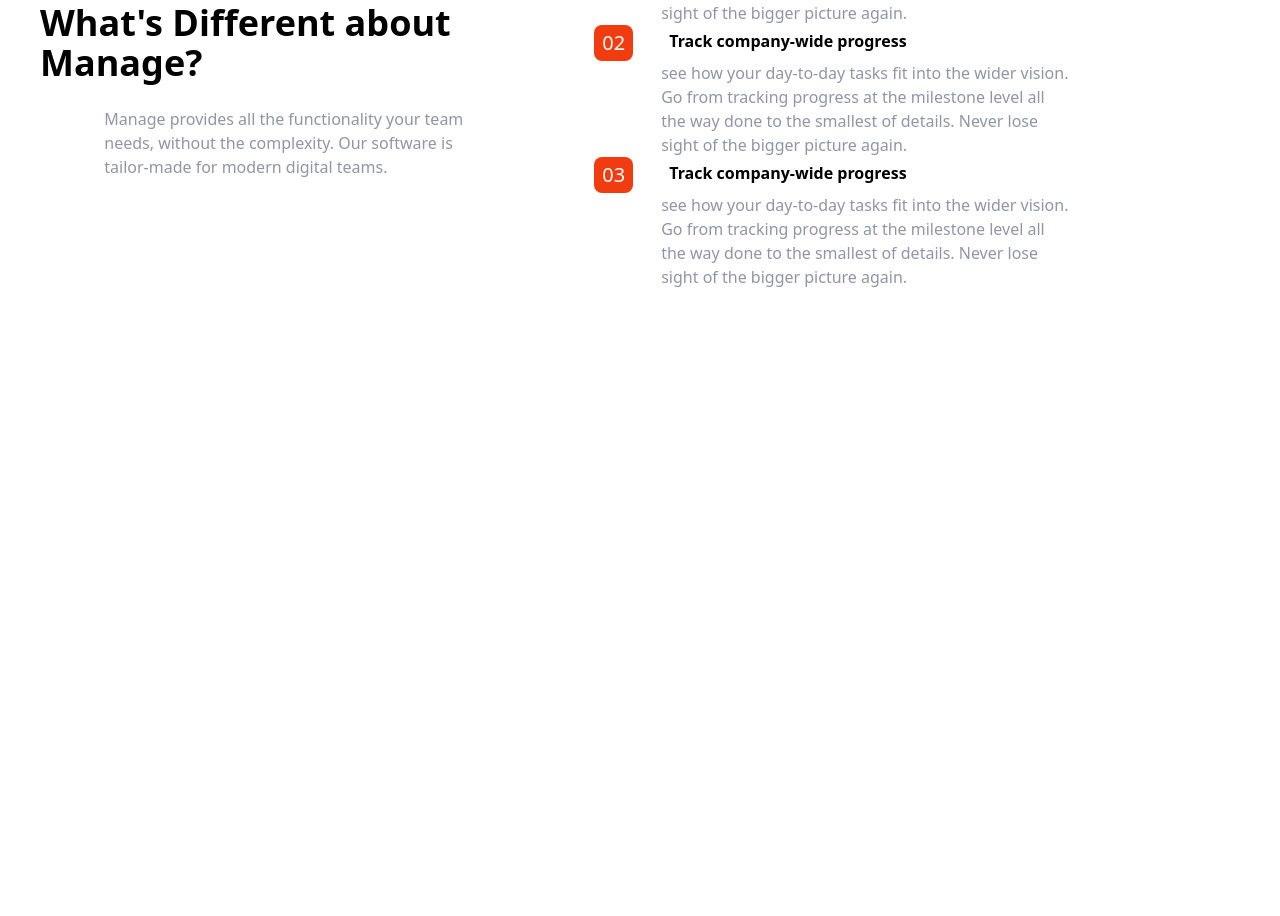
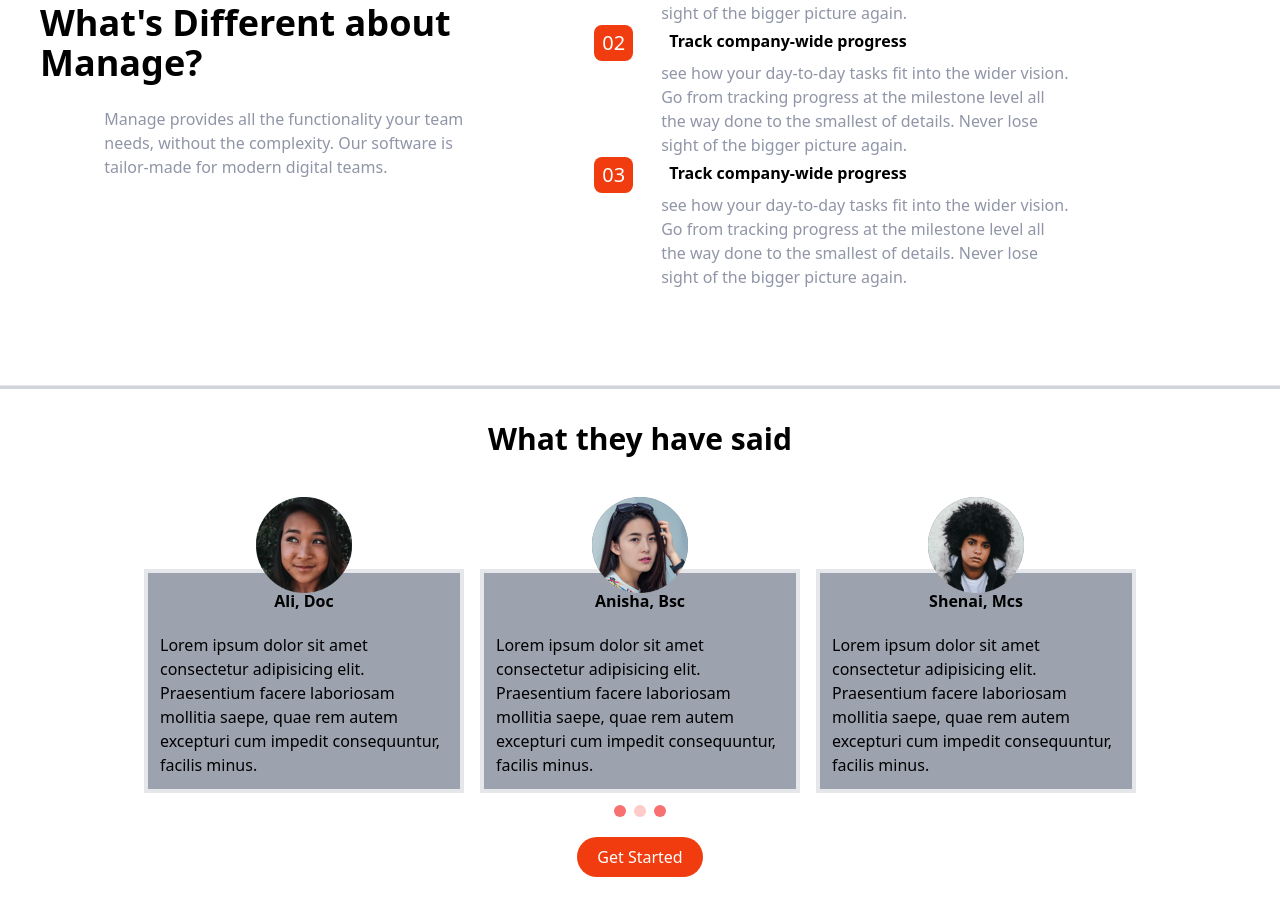
Before and after one commit to solomon-mh/manage_landing_page, a plain HTML site: page public/index.html in a window 1280 px wide. Shown: the part 804-1720 px from the top of the page. Before the commit the page ends 1269 px from the top, so only its background shows below. Drawn offline with Linux system fonts and the light colour scheme.

Commit message:
testimonial section

```diff
--- a/public/index.html
+++ b/public/index.html
@@ -49,7 +49,7 @@
     </div>
   </section>
   <!-- Features Section -->
-  <section class="mb-44" id="features">
+  <section class="mb-24" id="features">
     <div class="container mt-10 space-y-12 md:space-y-0 flex flex-col mx-auto space-x-10  md:flex-row">
       <div class="m-auto space-y-6 md:w-3/4  md:ml-10">
         <h2 class="text-4xl font-bold text-center md:text-left">What's Different about Manage?</h2>
@@ -63,7 +63,7 @@
         <div class="flex space-x-0 md:gap-7">
           <div class="h-fit text-white bg-brightRed text-xl px-2 py-1 rounded-lg">01</div>
           <p class="text-darkGrayishBlue w-3/5 m-auto">
-            <strong class="block text-black w-fit p-2 pt-1 space-y-6  bg-veryPaleRed md:bg-white">Track company-wide
+            <strong class="block text-black w-fit p-2 pt-1 space-y-6  bg-bg- md:bg-white">Track company-wide
               progress</strong>
             see how your day-to-day tasks fit into the wider vision. Go from tracking progress at the milestone level
             all the way done to the smallest of details. Never lose sight of the bigger picture again.
@@ -72,7 +72,7 @@
         <div class="flex space-x-0 md:gap-7">
           <div class="h-fit text-white bg-brightRed text-xl px-2 py-1 rounded-lg">02</div>
           <p class="text-darkGrayishBlue w-3/5 m-auto">
-            <strong class="block text-black w-fit p-2 pt-1 space-y-6  bg-veryPaleRed md:bg-white">Track company-wide
+            <strong class="block text-black w-fit p-2 pt-1 space-y-6  bg-bg- md:bg-white">Track company-wide
               progress</strong>
             see how your day-to-day tasks fit into the wider vision. Go from tracking progress at the milestone level
             all the way done to the smallest of details. Never lose sight of the bigger picture again.
@@ -81,7 +81,7 @@
         <div class="flex space-x-0 md:gap-7">
           <div class="h-fit text-white bg-brightRed text-xl px-2 py-1 rounded-lg">03</div>
           <p class="text-darkGrayishBlue w-3/5 m-auto">
-            <strong class="block text-black w-fit p-2 pt-1 space-y-6  bg-veryPaleRed md:bg-white">Track company-wide
+            <strong class="block text-black w-fit p-2 pt-1 space-y-6  bg-bg- md:bg-white">Track company-wide
               progress</strong>
             see how your day-to-day tasks fit into the wider vision. Go from tracking progress at the milestone level
             all the way done to the smallest of details. Never lose sight of the bigger picture again.
@@ -90,6 +90,60 @@
       </div>
     </div>
   </section>
+  <!-- Testimonials -->
+  <hr class="h-1 bg-gray-300 shadow-red-900 shadow-xl mb-8">
+  <section class=" mb-32">
+    <h1 class="text-3xl font-bold text-center mb-10">What they have said</h1>
+    <div class="container flex flex-wrap  items-center justify-center space-x-4">
+      <div class="test-one">
+        <div class="img-div w-24 h-24 -mb-6 z-10 m-auto rounded-full bg-slate-500">
+          <img src="../images/avatar-ali.png" alt="avatar">
+        </div>
+        <div class="testimony w-80 bg-gray-400 border-4 m-auto">
+          <b class="text-center mt-4 block">Ali, Doc</b>
+          <p class="text-left p-3 pt-5">Lorem ipsum dolor sit amet consectetur adipisicing elit. Praesentium facere
+            laboriosam
+            mollitia saepe, quae
+            rem autem excepturi cum impedit consequuntur, facilis minus.</p>
+        </div>
+      </div>
+      <div class="hidden lg:block">
+        <div class="img-div w-24 h-24 -mb-6 z-10 m-auto rounded-full bg-slate-500">
+          <img src="../images/avatar-anisha.png" alt="avatar">
+        </div>
+        <div class="testimony w-80 bg-gray-400 border-4 m-auto">
+          <b class="text-center mt-4 block">Anisha, Bsc</b>
+          <p class="text-left p-3 pt-5">Lorem ipsum dolor sit amet consectetur adipisicing elit. Praesentium facere
+            laboriosam
+            mollitia saepe, quae
+            rem autem excepturi cum impedit consequuntur, facilis minus.</p>
+        </div>
+      </div>
+      <div class="hidden lg:block">
+        <div class="img-div w-24 h-24 -mb-6 z-10 m-auto rounded-full bg-slate-500">
+          <img src="../images/avatar-shanai.png" alt="avatar">
+        </div>
+        <div class="testimony w-80 bg-gray-400 border-4 m-auto">
+          <b class="text-center mt-4 block">Shenai, Mcs</b>
+          <p class="text-left p-3 pt-5">Lorem ipsum dolor sit amet consectetur adipisicing elit. Praesentium facere
+            laboriosam
+            mollitia saepe, quae
+            rem autem excepturi cum impedit consequuntur, facilis minus.</p>
+        </div>
+      </div>
+    </div>
+    <div class="dots flex items-center justify-center m-3  space-x-2">
+      <div class="dot w-3 h-3 rounded-full bg-red-400 "></div>
+      <div class="dot w-3 h-3 rounded-full bg-red-200 "></div>
+      <div class="dot w-3 h-3 rounded-full bg-red-400 "></div>
+    </div>
+    <a
+      class="hidden max-w-fit mt-5 m-auto px-5 py-2 text-white rounded-full baseline text-center bg-brightRed hover:bg-brightRedLight md:block">
+      Get
+      Started
+    </a>
+  </section>
+
 </body>
 
 </html>
```
Also changed, not shown: public/output.css.
